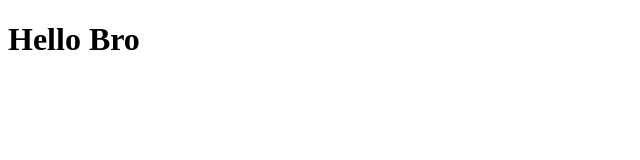
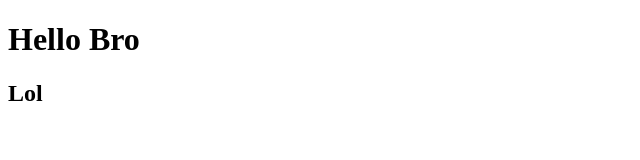
Before and after one commit to Islom202/jsproject, a plain HTML site: page index.html in a window 1280 px wide. Shown: the full height of the page, 0-640 px from the left. Drawn offline with Linux system fonts and the light colour scheme.

Commit message:
index.html mod

```diff
--- a/index.html
+++ b/index.html
@@ -9,7 +9,7 @@
 <body>
 
 <h1>Hello Bro</h1>
-
+<h2>Lol</h2>
 
 
     <script src="script.js"></script>
```
